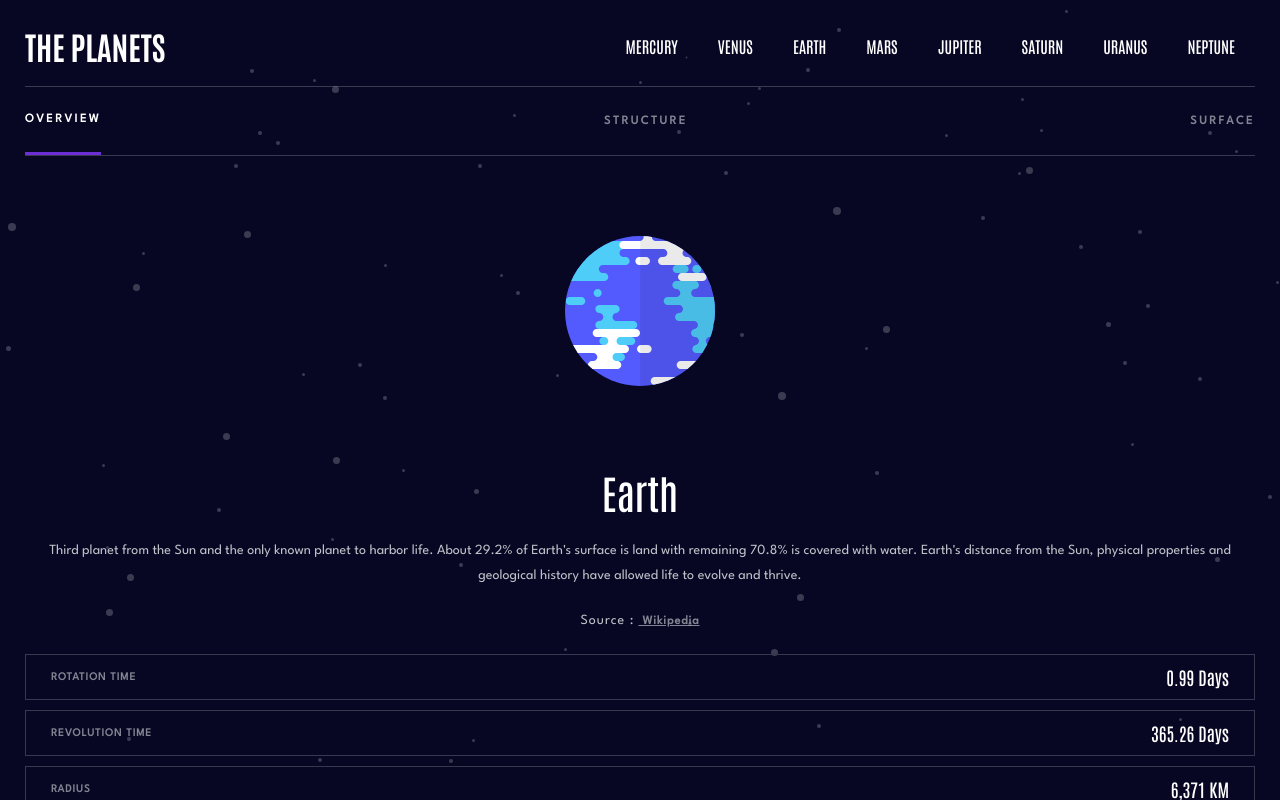
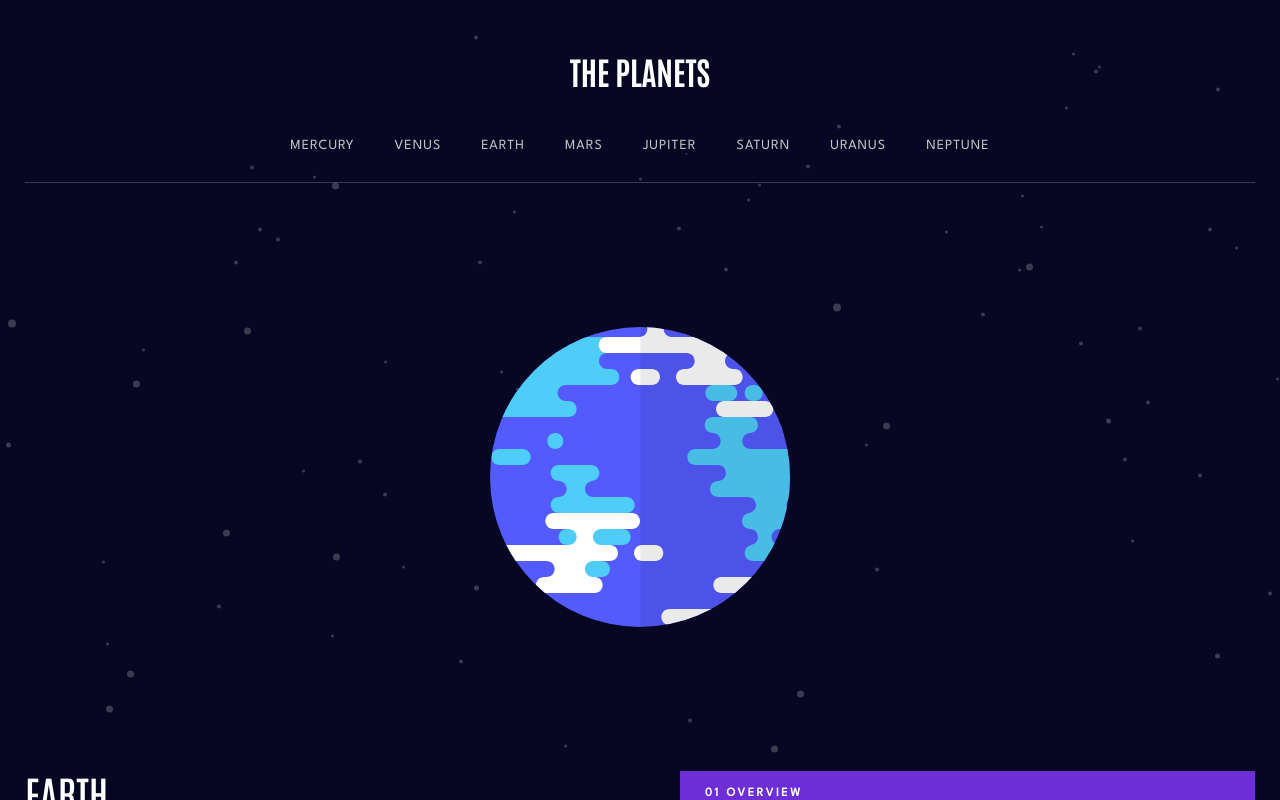
Before and after one commit to kalamarcin/planets-fact, a React (Create React App) app: page /earth in a window 1280 px wide. Shown: the top 800 px of the page. Built offline with nearby package versions, Linux system fonts and the light colour scheme.

Commit message:
tablet view

```diff
--- a/src/Components/Planet/Planet.js
+++ b/src/Components/Planet/Planet.js
@@ -27,13 +27,13 @@ const Planet = props => {
       <div className="planet-grid">
         <div className="planet-nav">
           <button className={overview ? `${props.className}` : ''} onClick={changeClass1}>
-            OVERVIEW
+            <p className='hidden'>01</p> OVERVIEW
           </button>
           <button className={structure ? `${props.className}` : ''} onClick={changeClass2}>
-            STRUCTURE
+          <p className='hidden'>02</p> STRUCTURE
           </button>
           <button className={surface ? `${props.className}` : ''} onClick={changeClass3}>
-            SURFACE
+          <p className='hidden'>03</p> SURFACE
           </button>
         </div>
         <div className="img-wrapper">
@@ -42,6 +42,7 @@ const Planet = props => {
           {surface && <img className="inide-img" src={props.imgAll} alt="" />}
           {surface && <img className="inside-all" src={props.imgInside} alt="" />}
         </div>
+        <div className="box-title">
         <div className="title">
           <h1>{props.data.name}</h1>
         </div>
@@ -55,6 +56,7 @@ const Planet = props => {
               <a href={props.data.overview.source}> Wikipedia</a>
             </span>
           </h2>
+        </div>
         </div>
       </div>
       <div className="stats-grid">
--- a/src/Components/Planet/Planet.scss
+++ b/src/Components/Planet/Planet.scss
@@ -1,12 +1,17 @@
 .planet-grid {
   display: grid;
   grid-template-columns: 1fr;
-  grid-template-rows: 1fr;
-  grid-column-gap: 0px;
-  grid-row-gap: 0px;
+  grid-template-rows: 0.5fr 1fr 1fr;
+  gap: 0px 0px;
+  grid-template-areas:
+    "planet-nav"
+    "img-wrapper"
+    "box-title";
 
   .planet-nav {
-    height: 100%;
+    display: flex;
+    grid-area: planet-nav;
+    height: 50px;
     display: flex;
     justify-content: space-between;
     align-items: center;
@@ -27,6 +32,9 @@
       letter-spacing: 2.6px;
       line-height: 25px;
       padding-bottom: 20px;
+      .hidden {
+        display: none;
+      }
     }
 
     .mercury {
@@ -35,31 +43,31 @@
     }
     .venus {
       opacity: 1;
-      border-bottom: 3px solid #EDA249;
+      border-bottom: 3px solid #eda249;
     }
     .earth {
       opacity: 1;
-      border-bottom: 3px solid #6D2ED5;
+      border-bottom: 3px solid #6d2ed5;
     }
     .mars {
       opacity: 1;
-      border-bottom: 3px solid #D14C32;
+      border-bottom: 3px solid #d14c32;
     }
     .jupiter {
       opacity: 1;
-      border-bottom: 3px solid #D83A34;
+      border-bottom: 3px solid #d83a34;
     }
     .saturn {
       opacity: 1;
-      border-bottom: 3px solid #CD5120;
+      border-bottom: 3px solid #cd5120;
     }
     .uranus {
       opacity: 1;
-      border-bottom: 3px solid #1EC1A2;
+      border-bottom: 3px solid #1ec1a2;
     }
     .neptune {
       opacity: 1;
-      border-bottom: 3px solid #2D68F0;
+      border-bottom: 3px solid #2d68f0;
     }
 
     :last-child {
@@ -67,12 +75,14 @@
     }
   }
   .img-wrapper {
-    margin: 80px 0 80px;
-    height: 150px;
+    grid-area: img-wrapper;
     display: flex;
     align-items: center;
     justify-content: center;
+    height: 150px;
+
     img {
+      margin-top: 20px;
       width: 150px;
       height: 100%;
     }
@@ -90,6 +100,8 @@
       position: absolute;
     }
   }
+  .box-title {
+    grid-area: box-title;
     .title {
       display: flex;
       justify-content: center;
@@ -114,7 +126,6 @@
         text-align: center;
         color: rgba($color: white, $alpha: 0.75);
       }
-  }
       .source {
         letter-spacing: 1px;
         margin-top: 20px;
@@ -134,6 +145,8 @@
           line-height: 25px;
           opacity: 0.5;
           margin-left: 4px;
+        }
+      }
     }
   }
 }
@@ -164,3 +177,154 @@
     }
   }
 }
+
+@media (min-width: 768px) {
+  .planet-grid {
+    display: grid;
+    align-items: center;
+    grid-template-columns: 1fr 1fr;
+    grid-template-rows: 2fr 1fr;
+    gap: 0px 0px;
+    grid-template-areas:
+      'img-wrapper img-wrapper'
+      'box-title planet-nav'
+      '. .';
+
+    .planet-nav {
+      margin-top: 80px;
+      height: 100%;
+      grid-area: planet-nav;
+      display: flex;
+      justify-content: flex-start;
+      flex-direction: column;
+      align-items: flex-start;
+      border-bottom: none;
+      margin-left: 40px;
+
+      button {
+
+        margin-bottom: 15px;
+        text-align: start;
+        width: 100%;
+        border: 1px solid #38384f;
+        padding: 10px 25px;
+        font-family: var(--font-spartan);
+        font-weight: 700;
+        font-size: 12px;
+        letter-spacing: 2.6px;
+        line-height: 25px;
+        .hidden {
+          display: inline;
+      }
+
+      }
+      .mercury {
+        opacity: 1;
+        border: none;
+        background-color: #419ebb;
+      }
+      .venus {
+        opacity: 1;
+        border: none;
+        background-color: #eda249;
+      }
+      .earth {
+        opacity: 1;
+        border: none;
+        background-color: #6d2ed5;
+      }
+      .mars {
+        opacity: 1;
+        border: none;
+        background-color: #d14c32;
+      }
+      .jupiter {
+        opacity: 1;
+        border: none;
+        background-color: #d83a34;
+      }
+      .saturn {
+        opacity: 1;
+        border: none;
+        background-color: #cd5120;
+      }
+      .uranus {
+        opacity: 1;
+        border: none;
+        background-color: #1ec1a2;
+      }
+      .neptune {
+        opacity: 1;
+        border: none;
+        background-color: #2d68f0;
+      }
+    }
+    .img-wrapper {
+      grid-area: img-wrapper;
+      margin: 80px 0 80px;
+      height: 150px;
+      display: flex;
+      align-items: center;
+      justify-content: center;
+      img {
+        width: 300px;
+        height: 300px;
+      }
+      .inside-all {
+      }
+      .inide-img {
+      }
+    }
+    .box-title {
+      grid-area: box-title;
+      display: flex;
+      flex-direction: column;
+      .title {
+        display: flex;
+        justify-content: flex-start;
+        text-transform: uppercase;
+      }
+
+      .desc {
+        display: inline;
+
+        h2 {
+          text-align: left;
+        }
+
+        .source {
+          text-align: left;
+
+          span {
+          }
+        }
+      }
+    }
+  }
+  .stats-grid {
+    margin-top: 20px;
+    display: grid;
+    grid-template-columns: 1fr 1fr 1fr 1fr;
+    grid-template-rows: 1fr;
+    grid-column-gap: 0px;
+    grid-row-gap: 10px;
+    .border-stats {
+      display: flex;
+      align-items: center;
+      justify-content: space-between;
+      padding: 10px 25px;
+      border: 1px solid #38384f;
+      h3 {
+        color: rgba($color: white, $alpha: 0.5);
+        font-family: var(--font-spartan);
+        font-style: normal;
+        font-weight: 700;
+        font-size: 11px;
+        letter-spacing: 1px;
+      }
+      p {
+        font-size: 18px;
+      }
+    }
+  }
+}
--- a/src/Components/navbar/Navigation.scss
+++ b/src/Components/navbar/Navigation.scss
@@ -2,18 +2,25 @@
   display: none;
 }
 
-@media screen and (min-width: 800px) {
+@media (min-width: 768px) {
   .navigation-full {
     display: flex;
+    align-items: center;
+    justify-content: center;
+    display: flex;
+    margin-bottom: 10px;
     ul {
-
       li {
         display: inline;
         padding: 0px 20px;
 
         a {
-            text-decoration: none;
-            cursor: pointer;
+          font-family: var(--font-spartan);
+          opacity: 0.75;
+          font-size: 14px;
+          letter-spacing: 1px;
+          text-decoration: none;
+
         }
       }
     }
--- a/src/styles/Header.scss
+++ b/src/styles/Header.scss
@@ -6,3 +6,18 @@
   margin-bottom: 20px;
   border-bottom: 1px solid rgba($color: white, $alpha: 0.2);
 }
+
+@media (min-width: 768px) {
+  .header {
+    display: block;
+    .title {
+      justify-content: center;
+      align-items: center;
+      display: flex;
+      margin: 50px 0 40px;
+    }
+  }
+}
+
+@media (min-width: 1025px) {
+}
```
Lines whose indentation alone changed are shown as unchanged.
